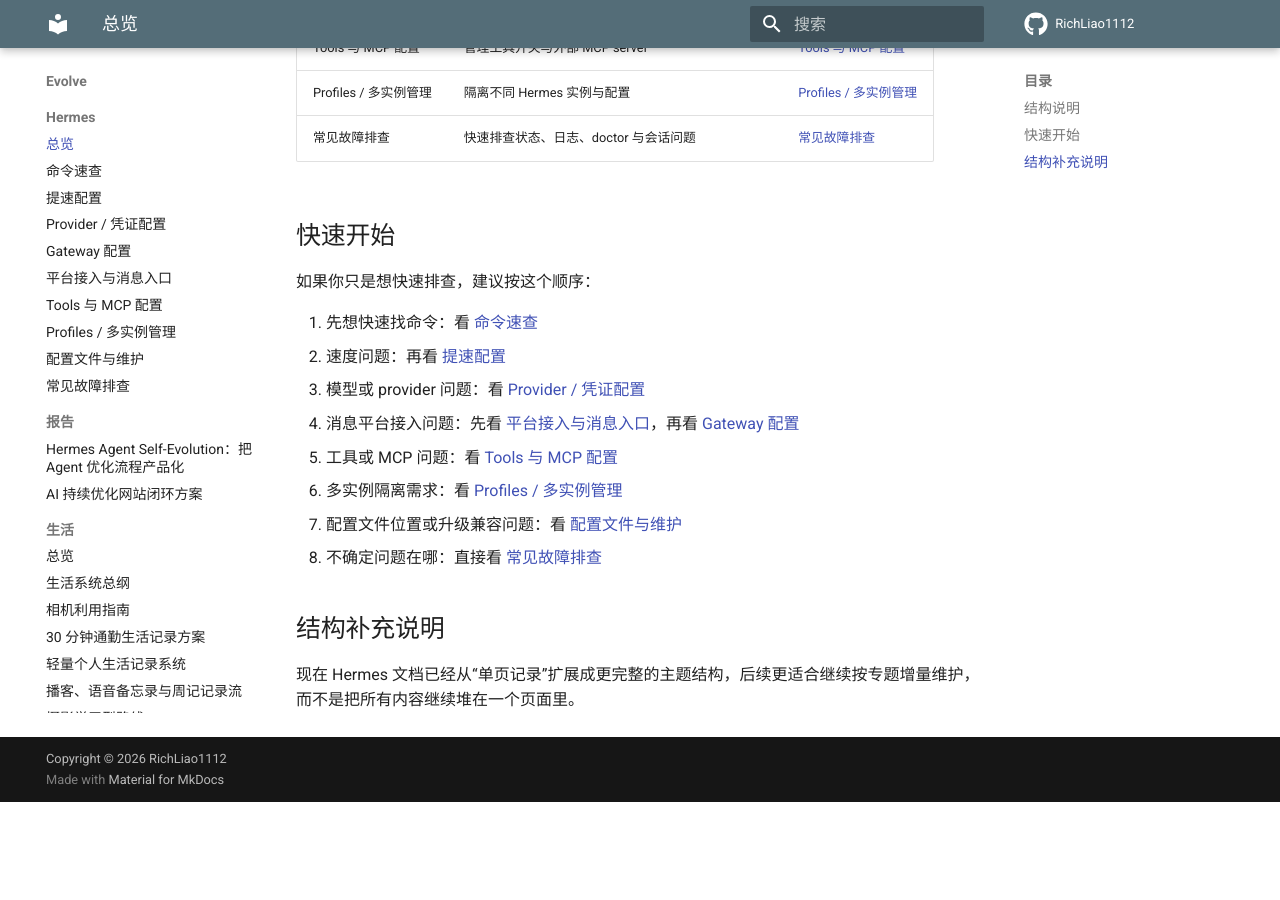
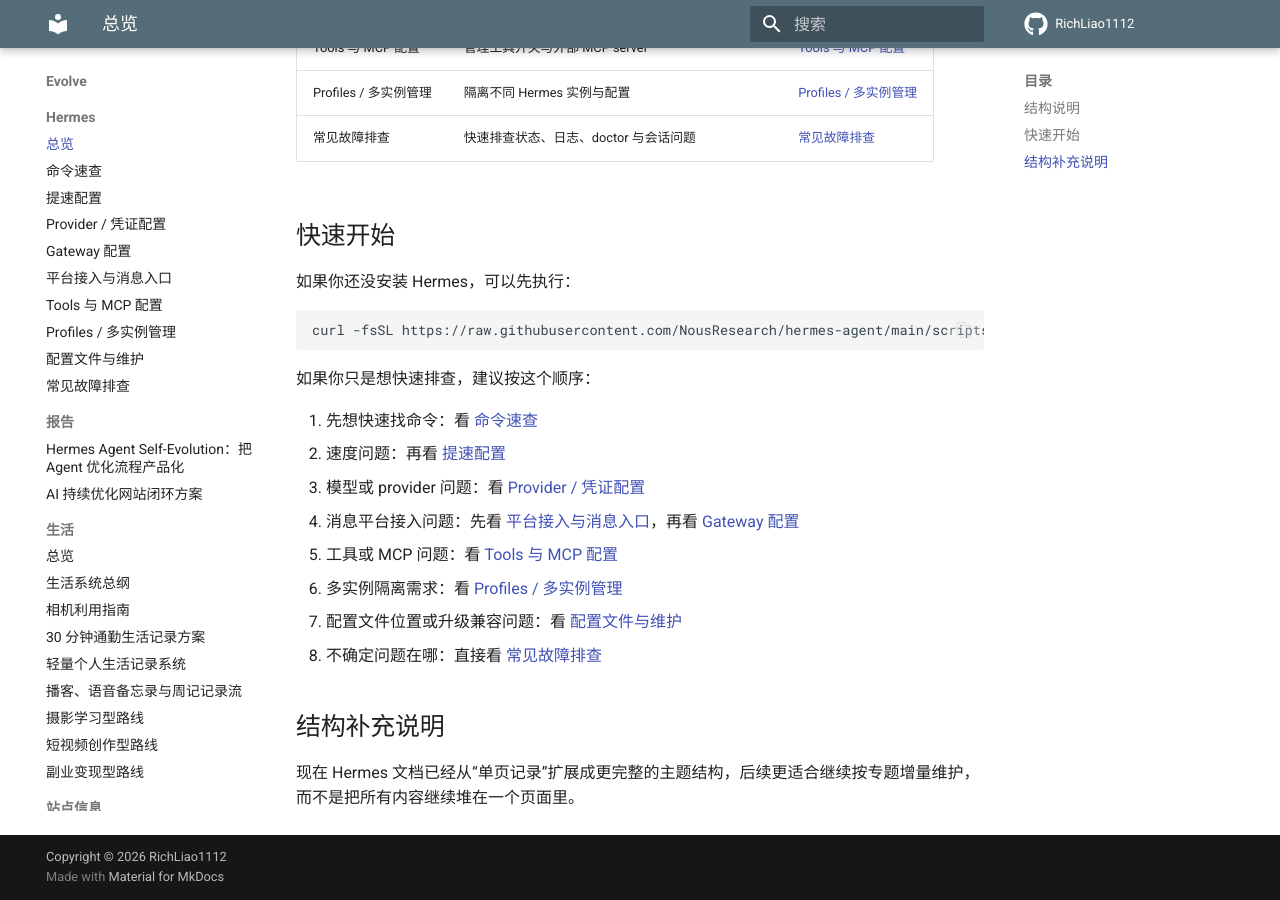
Before and after one commit to RichLiao1112/evolve, an MkDocs documentation site: the page built from docs/hermes-config.md, in a window 1280 px wide and 900 px high, scrolled down 1009 px. Built offline with MkDocs 1.6.1 and Material for MkDocs 9.7.7, drawn with Linux system fonts in a browser that asks for light colours; comment, search, counter and statistics services are not loaded; before the commit the page ends 1811 px from its top, so only the background shows below that.

Commit message:
docs: add Hermes install command

````diff
--- a/docs/hermes-config.md
+++ b/docs/hermes-config.md
@@ -33,6 +33,12 @@
 
 ## 快速开始
 
+如果你还没安装 Hermes，可以先执行：
+
+```bash
+curl -fsSL https://raw.githubusercontent.com/NousResearch/hermes-agent/main/scripts/install.sh | bash
+```
+
 如果你只是想快速排查，建议按这个顺序：
 
 1. 先想快速找命令：看 [命令速查](hermes/command-cheatsheet.md)
````
Also changed, not shown: docs/hermes/command-cheatsheet.md (+6 -0 lines).
